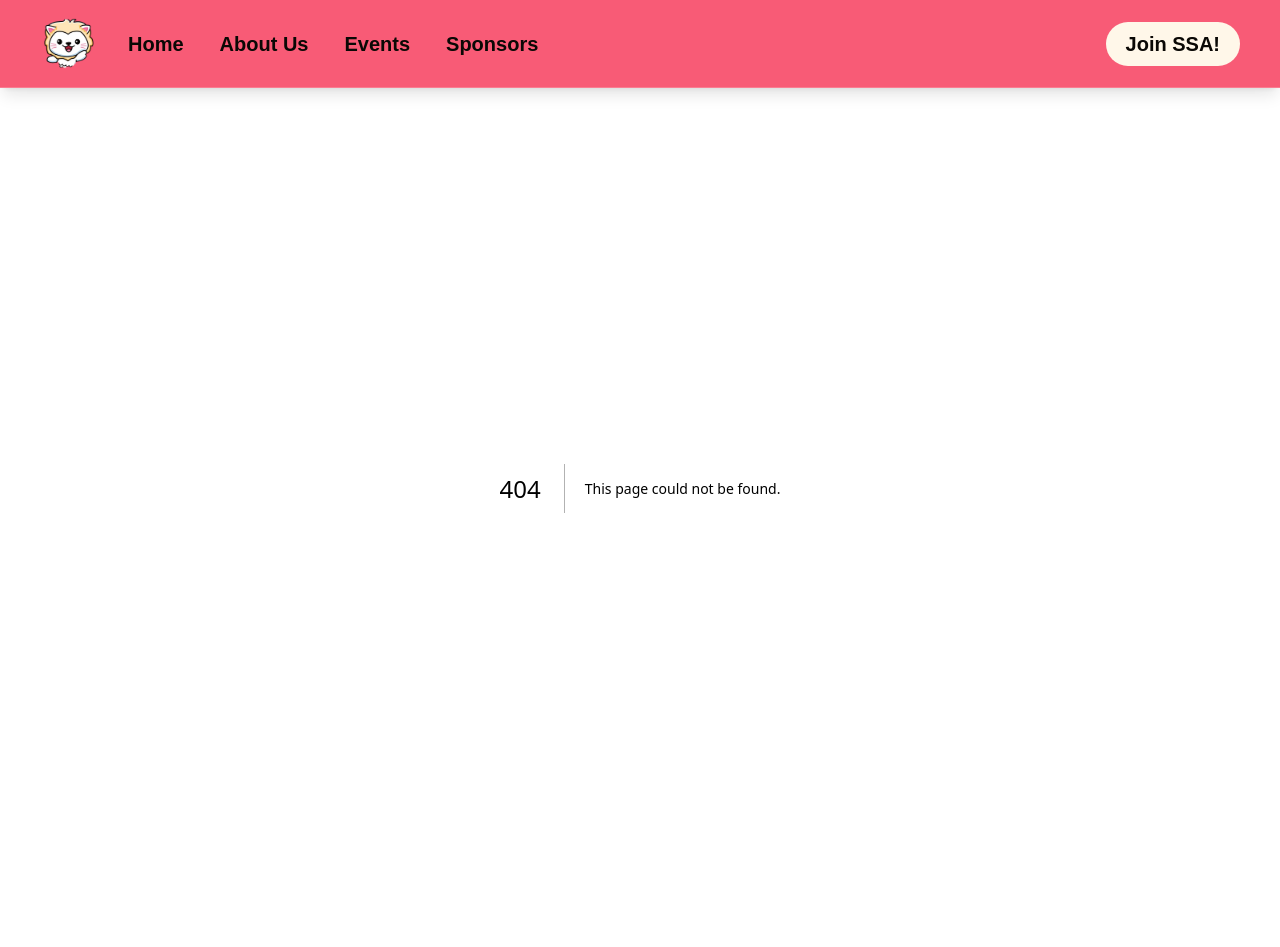
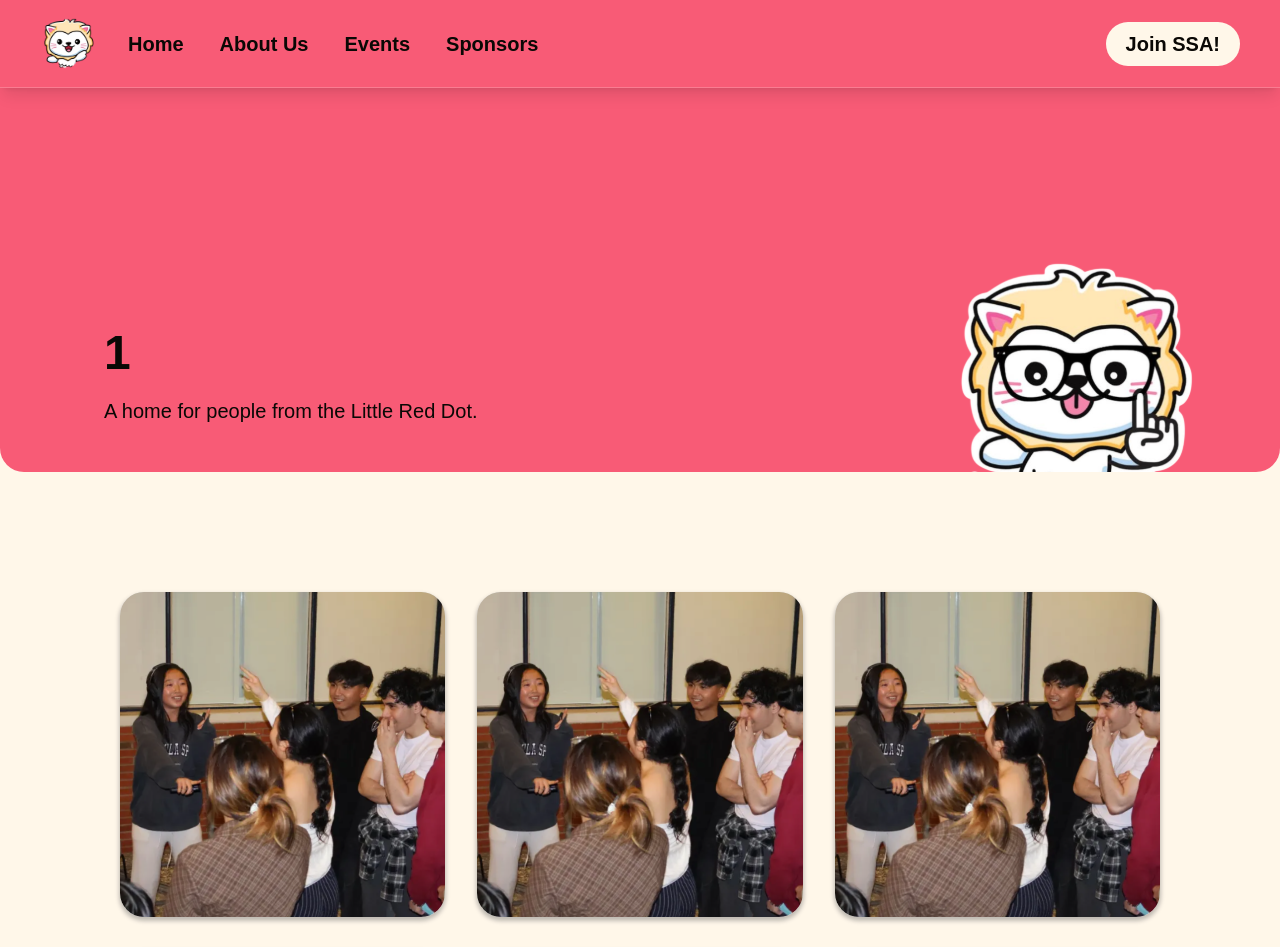
Before and after one commit to UoaWDCC/ssa, a Next.js app in the folder web/: page /events/1 in a window 1280 px wide. Before the commit this address had no page. Shown: the top 947 px of the page. Before the commit the page ends 888 px from the top, so only its background shows below. Built offline with nearby package versions, Linux system fonts and the light colour scheme; a web font is replaced by a local one.

Commit message:
added event gallery image grid with dynamic event routing

```diff
--- /dev/null
+++ b/web/src/app/events/[eventID]/page.tsx
@@ -0,0 +1,54 @@
+import Hero from '@/components/Hero'
+import Image from 'next/image'
+
+const mockImages = [
+  { id: 1, url: '/event-gallery/filler.svg', alt: 'photo 1' },
+  { id: 2, url: '/event-gallery/filler.svg', alt: 'photo 2' },
+  { id: 3, url: '/event-gallery/filler.svg', alt: 'photo 3' },
+  { id: 4, url: '/event-gallery/filler.svg', alt: 'photo 4' }, //need to implement cms for photo
+  { id: 5, url: '/event-gallery/filler.svg', alt: 'photo 5' },
+  { id: 6, url: '/event-gallery/filler.svg', alt: 'photo 6' },
+  { id: 7, url: '/event-gallery/filler.svg', alt: 'photo 7' },
+  { id: 8, url: '/event-gallery/filler.svg', alt: 'photo 8' },
+  { id: 9, url: '/event-gallery/filler.svg', alt: 'photo 9' },
+]
+
+export default async function GalleryPage({
+  params,
+}: {
+  params: { eventID: string }
+}) {
+  const { eventID } = await params
+
+  return (
+    <main className="bg-ssa-yellow-light">
+      <Hero
+        title={eventID}
+        subtitle="A home for people from the Little Red Dot."
+        mascotImage="/ssa_nerd_merlion.svg"
+      />
+
+      {mockImages.length === 0 ? (
+        <p className="text-center text-gray-500">No photos yet.</p>
+      ) : (
+        <div className="grid grid-cols-1 sm:grid-cols-2 md:grid-cols-3 gap-8 max-w-8xl mx-auto w-full px-30 py-30">
+          {mockImages.map((img) => (
+            <div
+              key={img.id}
+              className="relative aspect-square rounded-3xl shadow-[0_3px_4px_1px_rgba(0,0,0,0.25),0_4px_10px_0px_rgba(255,255,255,0.30)]"
+            >
+              <div className="rounded-3x1 overflow-hidden h-full w-full">
+                <Image
+                  src={img.url}
+                  alt={img.alt}
+                  fill
+                  className="object-cover rounded-3xl"
+                />
+              </div>
+            </div>
+          ))}
+        </div>
+      )}
+    </main>
+  )
+}
```
Also changed, not shown: web/public/event-gallery/filler.svg (added).
